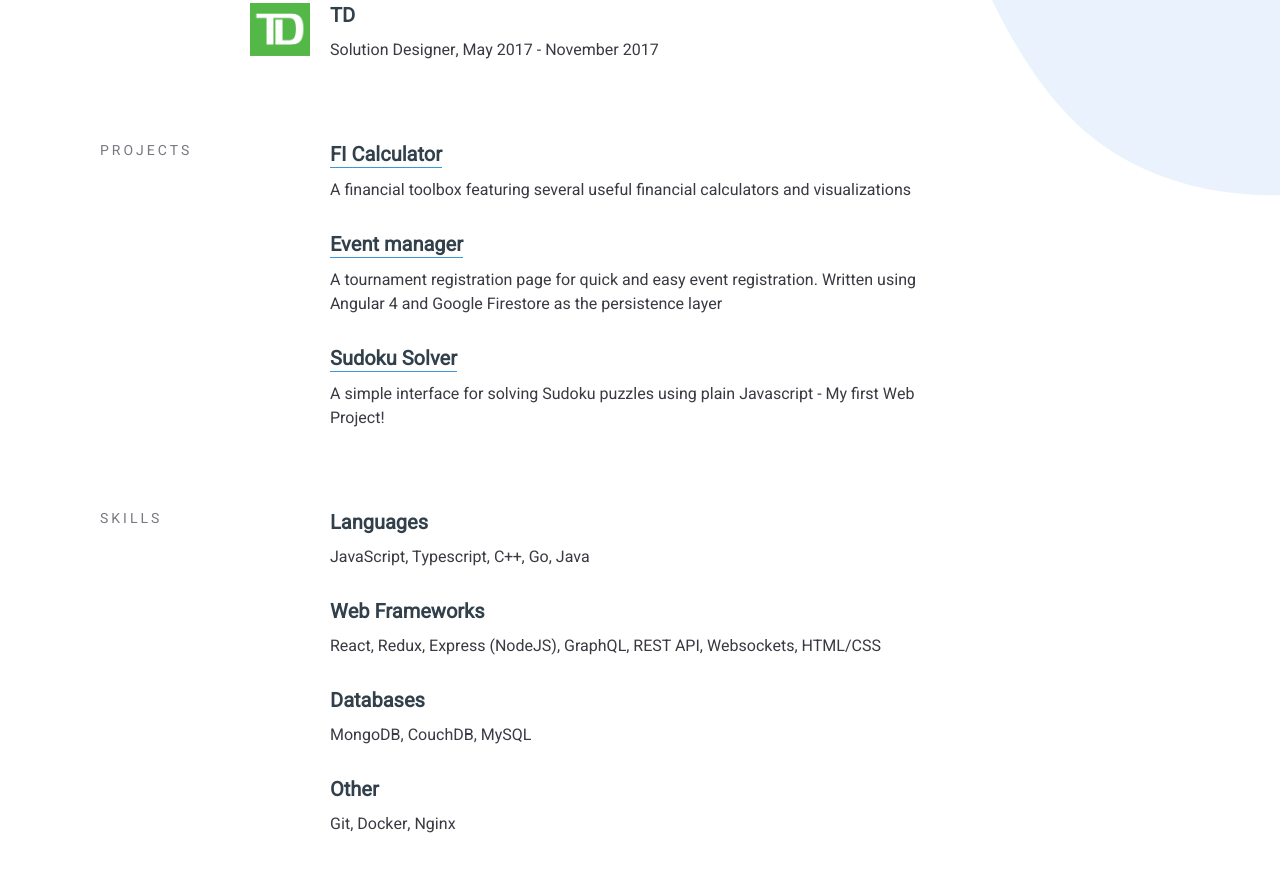
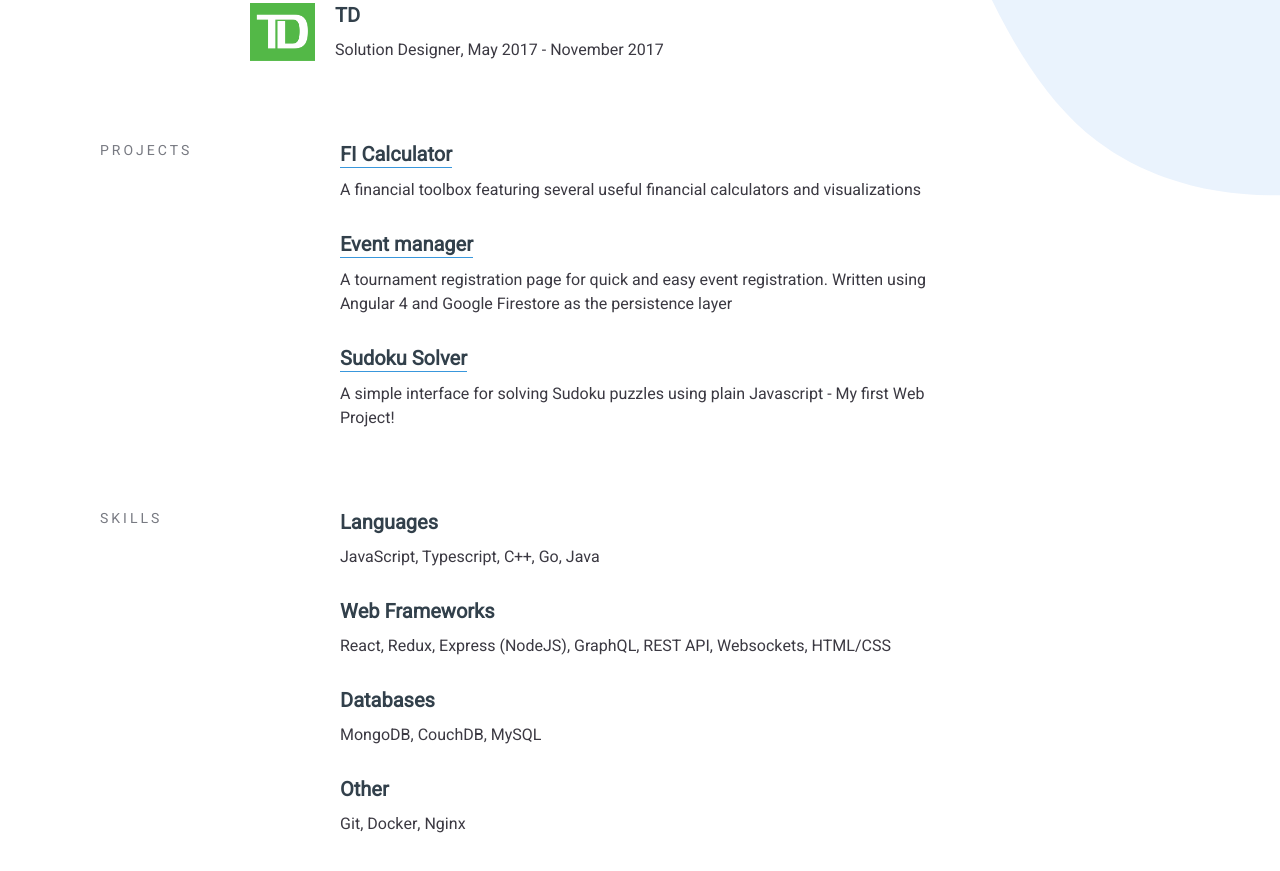
Before and after one commit to MiceXx/resume, a Gatsby site: page / in a window 1280 px wide. Shown: the part 953-1824 px from the top of the page. Built offline with nearby package versions, Linux system fonts and the light colour scheme; Gatsby itself is replaced by a stand-in of ours.

Commit message:
update margins

```diff
--- a/src/components/layout/layout.module.css
+++ b/src/components/layout/layout.module.css
@@ -30,7 +30,7 @@
   }
 
   .blobSecondary {
-    opacity: 0.5;
+    opacity: 0.7;
   }
 }
 
@@ -40,6 +40,6 @@
   }
 
   .blobSecondary {
-    opacity: 0.5;
+    opacity: 0.7;
   }
 }
--- a/src/components/link/index.jsx
+++ b/src/components/link/index.jsx
@@ -6,13 +6,13 @@ const Link = ({ desc, link = false, title, img }) => {
   return (
     <div className={classes.wrapper}>
       {img ? <div className={classes.imgicon}>{img}</div> : null}
-      <div className={img ? classes.content : classes.noimgcontent}>
+      <div className={classes.content}>
         {link ?
-          <a className={classes.linkTitle} href={link}>
+          <a className={img ? classes.linkTitle : classes.linkTitleNI} href={link}>
             {title}
-          </a> : <span className={classes.title}>{title}</span>
+          </a> : <span className={img ? classes.title : classes.titleNI}>{title}</span>
         }
-        <p className={classes.desc}>{desc}</p>
+        <p className={img ? classes.desc : classes.descNI}>{desc}</p>
       </div>
     </div>
   );
--- a/src/components/link/link.module.css
+++ b/src/components/link/link.module.css
@@ -4,16 +4,23 @@
 
 .imgicon {
   height: 100%;
-  width: 60px;
+  width: 65px;
   margin-right: 20px;
   float: left;
 }
 
-.noimgcontent {
-  margin-left: 80px;
+.linkTitle {
+  border-bottom: 1px solid #3997dc;
+  color: #32404b;
+  display: inline-block;
+  font-size: 20px;
+  font-weight: 700;
+  margin-bottom: 10px;
+  text-decoration: none;
 }
 
-.linkTitle {
+.linkTitleNI {
+  margin-left: 90px;
   border-bottom: 1px solid #3997dc;
   color: #32404b;
   display: inline-block;
@@ -35,6 +42,20 @@
   margin-bottom: 10px;
 }
 
+.titleNI {
+  margin-left: 90px;
+  color: #32404b;
+  display: inline-block;
+  font-size: 20px;
+  font-weight: 700;
+  margin-bottom: 10px;
+}
+
 .desc {
   font-size: 16px;
 }
+
+.descNI {
+  margin-left: 90px;
+  font-size: 16px;
+}
--- a/src/pages/index.js
+++ b/src/pages/index.js
@@ -8,7 +8,7 @@ import SEO from "../components/seo";
 
 import Img_google from "../images/google.png";
 import Img_drw from "../images/drw.png";
-import Img_roadlaunch from "../images/roadlaunch.png";
+import Img_roadlaunch from "../images/roadlaunch.jpg";
 import Img_rbc from "../images/rbc.jpg";
 import Img_td from "../images/td.png";
 
```
Also changed, not shown: src/images/m_back.png, src/images/roadlaunch.jpg (added), src/images/roadlaunch.png (deleted).
